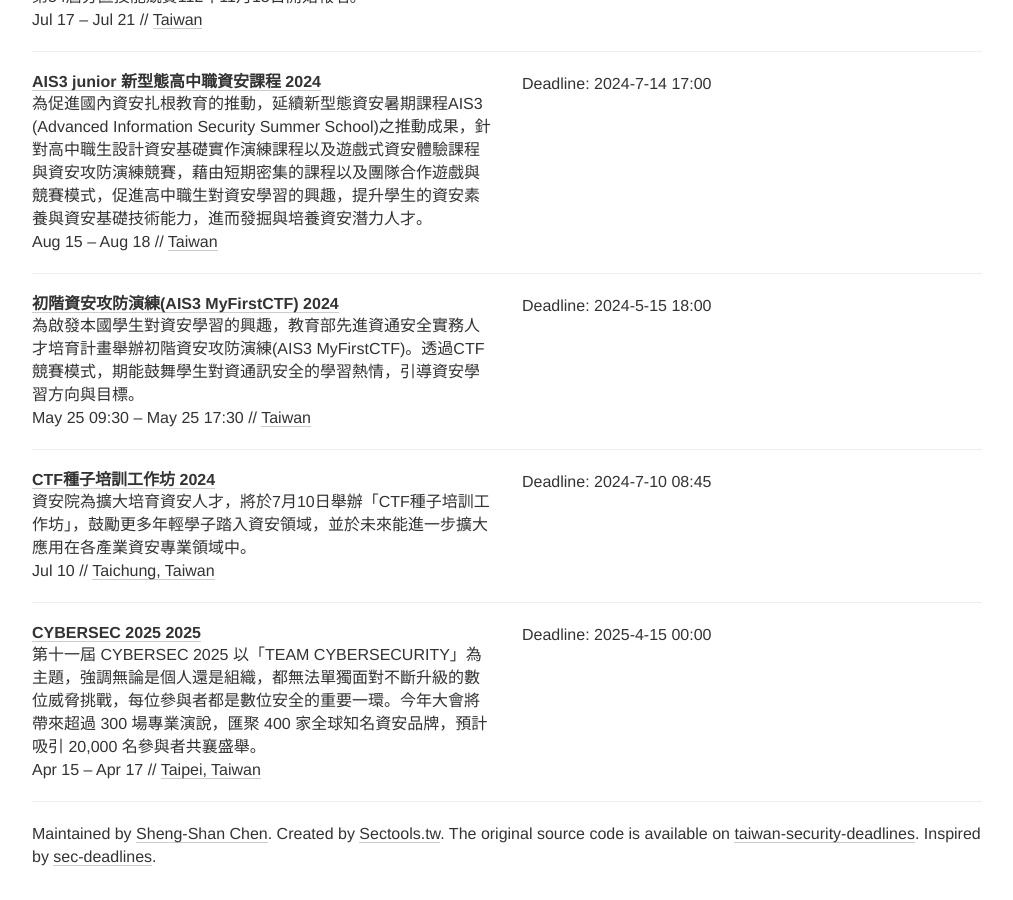
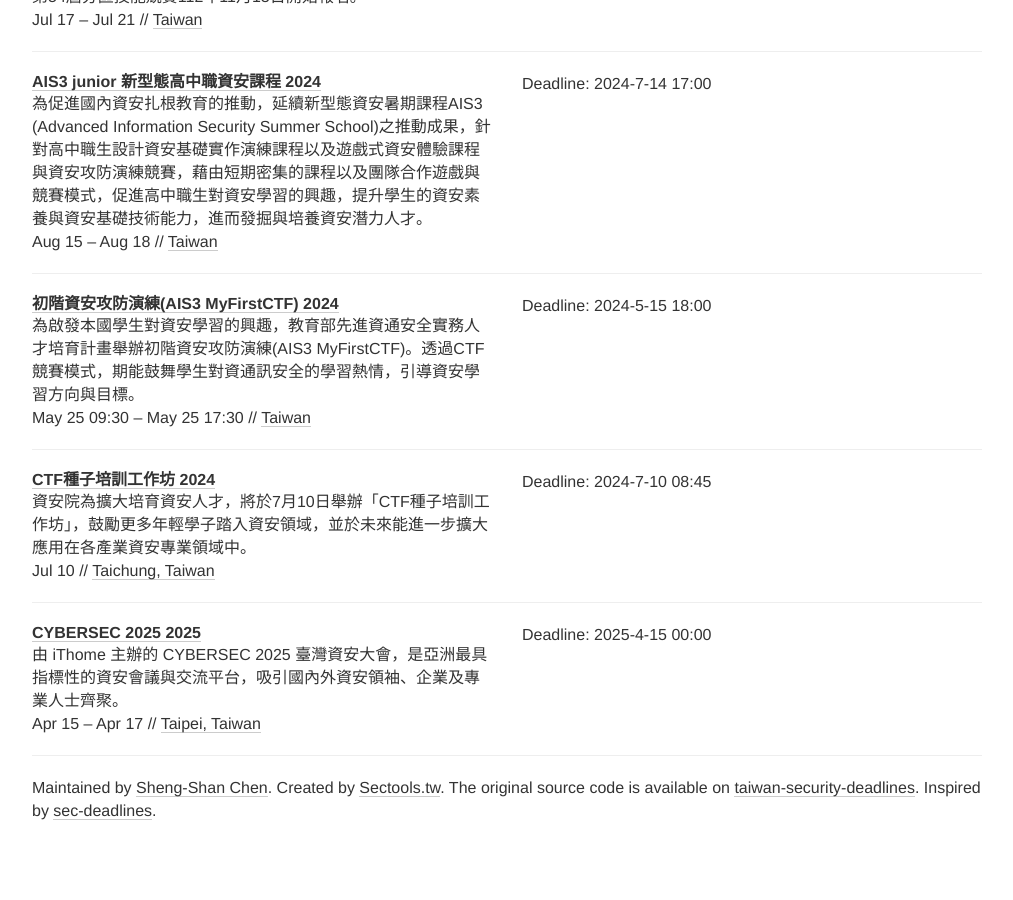
Before and after one commit to stwater20/taiwan-security-deadlines, a Jekyll site: the page built from index.html, in a window 1280 px wide and 900 px high, scrolled down 696 px. Shown: the whole window, without its empty margins (133-1146 px from the left). Built offline with Jekyll 4.4.1, drawn with Linux system fonts in a browser that asks for light colours; nearby versions of some CDN libraries; comment, search, counter and statistics services are not loaded; after the commit the page ends 1550 px from its top, so only the background shows below that.

Commit message:
cybersec

```diff
--- a/_data/conferences.yml
+++ b/_data/conferences.yml
@@ -65,7 +65,7 @@
 - name: CYBERSEC 2025
   year: 2025
   date: Apr 15 - Apr 17
-  description: 第十一屆 CYBERSEC 2025 以「TEAM CYBERSECURITY」為主題，強調無論是個人還是組織，都無法單獨面對不斷升級的數位威脅挑戰，每位參與者都是數位安全的重要一環。今年大會將帶來超過 300 場專業演說，匯聚 400 家全球知名資安品牌，預計吸引 20,000 名參與者共襄盛舉。
+  description: 由 iThome 主辦的 CYBERSEC 2025 臺灣資安大會，是亞洲最具指標性的資安會議與交流平台，吸引國內外資安領袖、企業及專業人士齊聚。
   link: https://cybersec.ithome.com.tw/2025/
   deadline:
     - "2025-4-15 00:00"
```
